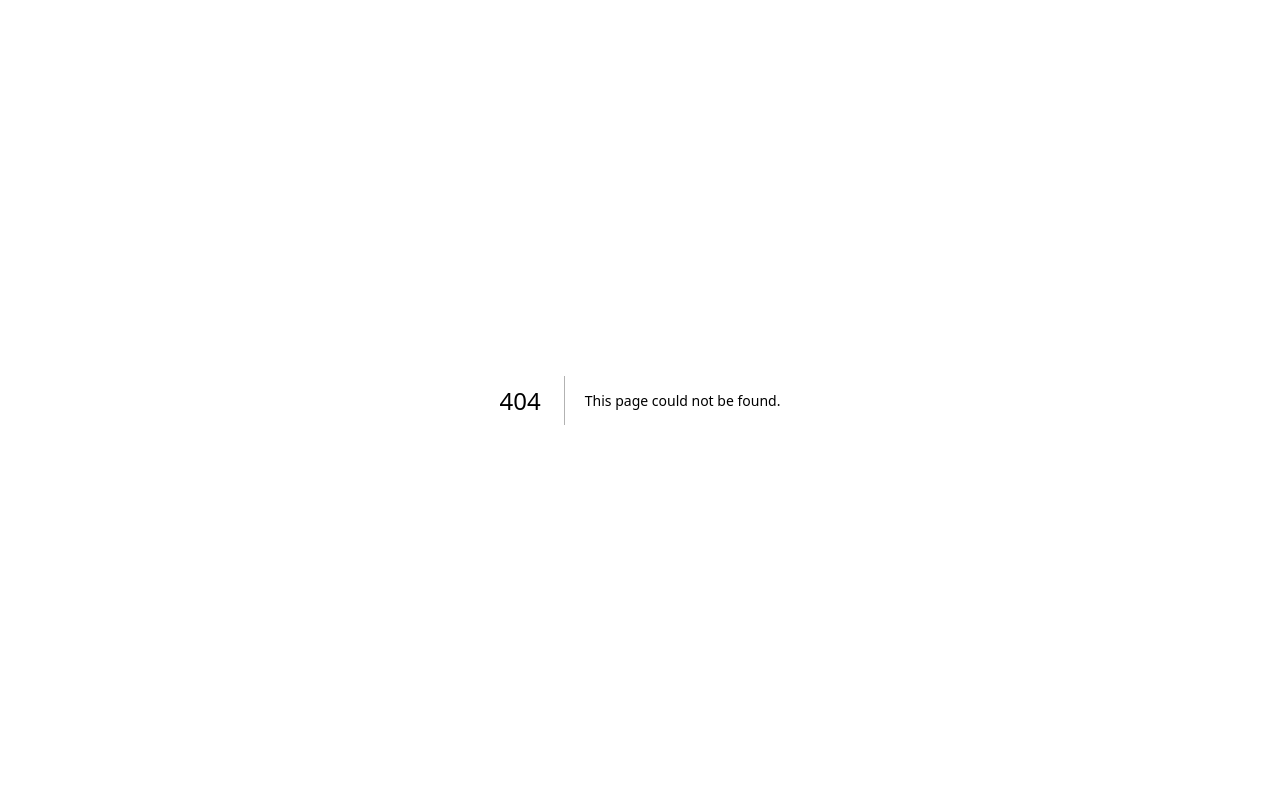
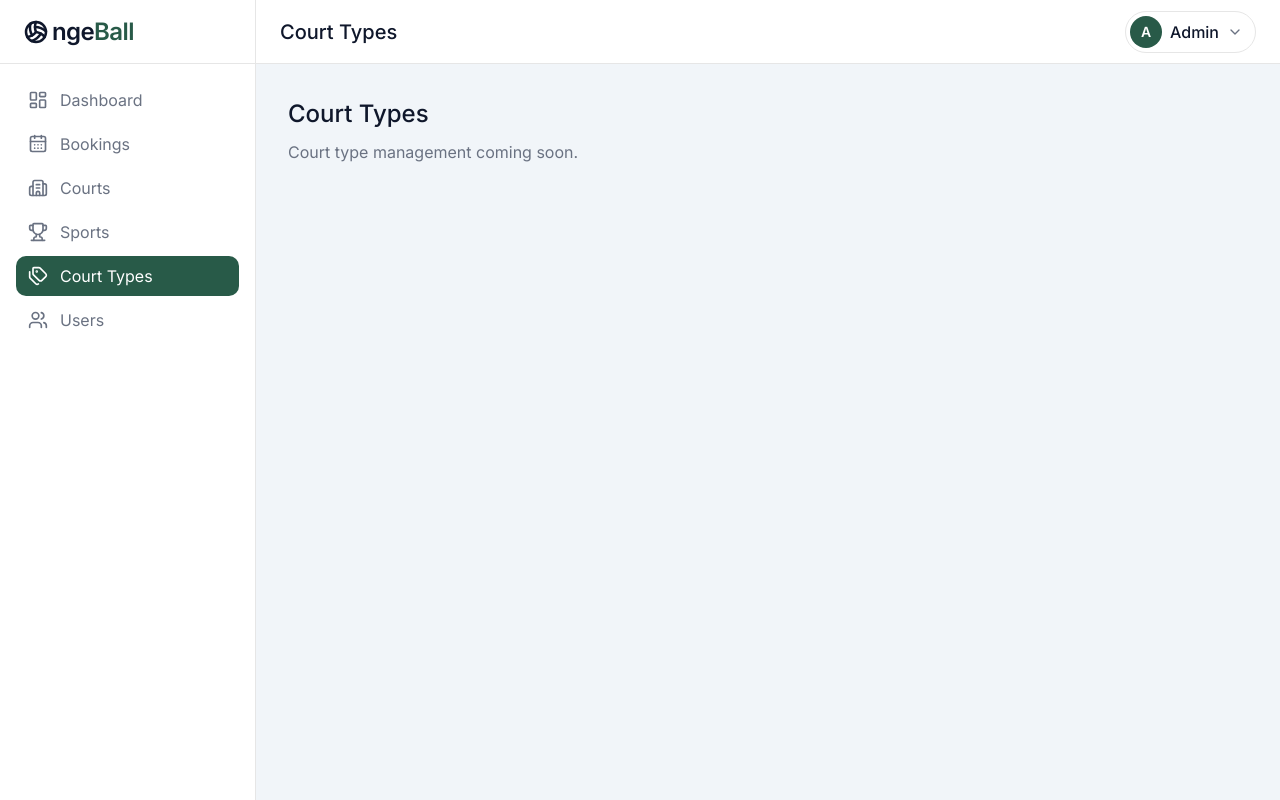
Before and after one commit to juan-dio/ngeball-app, a Next.js app: page /admin/court-types in a window 1280 px wide. Before the commit this address had no page. Built offline with nearby package versions, Linux system fonts and the light colour scheme.

Commit message:
feat: scaffold (admin) route group with admin shell and placeholder pages

```diff
--- /dev/null
+++ b/src/app/(admin)/admin/bookings/page.tsx
@@ -0,0 +1,10 @@
+export default function BookingsPage() {
+  return (
+    <section>
+      <h1 className="text-h2 text-text-primary">Bookings</h1>
+      <p className="mt-2 text-body text-text-secondary">
+        Booking management coming soon.
+      </p>
+    </section>
+  );
+}
--- /dev/null
+++ b/src/app/(admin)/admin/court-types/page.tsx
@@ -0,0 +1,10 @@
+export default function CourtTypesPage() {
+  return (
+    <section>
+      <h1 className="text-h2 text-text-primary">Court Types</h1>
+      <p className="mt-2 text-body text-text-secondary">
+        Court type management coming soon.
+      </p>
+    </section>
+  );
+}
--- /dev/null
+++ b/src/app/(admin)/admin/courts/page.tsx
@@ -0,0 +1,10 @@
+export default function CourtsPage() {
+  return (
+    <section>
+      <h1 className="text-h2 text-text-primary">Courts</h1>
+      <p className="mt-2 text-body text-text-secondary">
+        Court management coming soon.
+      </p>
+    </section>
+  );
+}
--- /dev/null
+++ b/src/app/(admin)/admin/dashboard/page.tsx
@@ -0,0 +1,10 @@
+export default function DashboardPage() {
+  return (
+    <section>
+      <h1 className="text-h2 text-text-primary">Dashboard</h1>
+      <p className="mt-2 text-body text-text-secondary">
+        Dashboard overview coming soon.
+      </p>
+    </section>
+  );
+}
--- /dev/null
+++ b/src/app/(admin)/admin/page.tsx
@@ -0,0 +1,5 @@
+import { redirect } from "next/navigation";
+
+export default function AdminIndexPage() {
+  redirect("/admin/dashboard");
+}
--- /dev/null
+++ b/src/app/(admin)/admin/sports/page.tsx
@@ -0,0 +1,10 @@
+export default function SportsPage() {
+  return (
+    <section>
+      <h1 className="text-h2 text-text-primary">Sports</h1>
+      <p className="mt-2 text-body text-text-secondary">
+        Sports management coming soon.
+      </p>
+    </section>
+  );
+}
--- /dev/null
+++ b/src/app/(admin)/admin/users/page.tsx
@@ -0,0 +1,10 @@
+export default function UsersPage() {
+  return (
+    <section>
+      <h1 className="text-h2 text-text-primary">Users</h1>
+      <p className="mt-2 text-body text-text-secondary">
+        User management coming soon.
+      </p>
+    </section>
+  );
+}
--- /dev/null
+++ b/src/app/(admin)/layout.tsx
@@ -0,0 +1,12 @@
+import type { Metadata } from "next";
+import type { ReactNode } from "react";
+
+import { AdminShell } from "@/components/admin/admin-shell";
+
+export const metadata: Metadata = {
+  title: "ngeBall Admin",
+};
+
+export default function AdminLayout({ children }: { children: ReactNode }) {
+  return <AdminShell>{children}</AdminShell>;
+}
--- /dev/null
+++ b/src/components/admin/admin-shell.tsx
@@ -0,0 +1,172 @@
+"use client";
+
+import { useState } from "react";
+import type { ReactNode } from "react";
+import Link from "next/link";
+import { usePathname } from "next/navigation";
+import {
+  Building2,
+  CalendarDays,
+  ChevronDown,
+  LayoutDashboard,
+  Menu,
+  Tags,
+  Trophy,
+  Users,
+  X,
+} from "lucide-react";
+
+import { cn } from "@/lib/utils";
+import { Logo } from "@/components/logo";
+
+type AdminNavItem = {
+  label: string;
+  href: string;
+  icon: typeof LayoutDashboard;
+};
+
+const ADMIN_NAV_ITEMS: AdminNavItem[] = [
+  { label: "Dashboard", href: "/admin/dashboard", icon: LayoutDashboard },
+  { label: "Bookings", href: "/admin/bookings", icon: CalendarDays },
+  { label: "Courts", href: "/admin/courts", icon: Building2 },
+  { label: "Sports", href: "/admin/sports", icon: Trophy },
+  { label: "Court Types", href: "/admin/court-types", icon: Tags },
+  { label: "Users", href: "/admin/users", icon: Users },
+];
+
+function isActivePathname(pathname: string, href: string) {
+  return pathname === href || pathname.startsWith(`${href}/`);
+}
+
+function AdminNavLinks({ onNavigate }: { onNavigate?: () => void }) {
+  const pathname = usePathname();
+
+  return (
+    <nav className="flex flex-col gap-1">
+      {ADMIN_NAV_ITEMS.map((item) => {
+        const Icon = item.icon;
+        const active = isActivePathname(pathname, item.href);
+        return (
+          <Link
+            key={item.href}
+            href={item.href}
+            onClick={onNavigate}
+            aria-current={active ? "page" : undefined}
+            className={cn(
+              "flex items-center gap-3 rounded-lg px-3 py-2 text-body transition-colors",
+              active
+                ? "bg-primary text-white"
+                : "text-text-secondary hover:bg-light hover:text-text-primary",
+            )}
+          >
+            <Icon className="size-5" />
+            {item.label}
+          </Link>
+        );
+      })}
+    </nav>
+  );
+}
+
+function AdminIdentityButton() {
+  return (
+    <button
+      type="button"
+      className="flex cursor-pointer items-center gap-2 rounded-full border border-border bg-white py-1 pr-3 pl-1 transition-colors hover:bg-light"
+    >
+      <span className="flex size-8 items-center justify-center rounded-full bg-primary text-small font-semibold text-white">
+        A
+      </span>
+      <span className="text-body font-medium text-text-primary">Admin</span>
+      <ChevronDown className="size-4 text-text-secondary" />
+    </button>
+  );
+}
+
+export function AdminShell({ children }: { children: ReactNode }) {
+  const [drawerOpen, setDrawerOpen] = useState(false);
+  const pathname = usePathname();
+  const currentSection = ADMIN_NAV_ITEMS.find((item) =>
+    isActivePathname(pathname, item.href),
+  );
+
+  return (
+    <div className="min-h-screen bg-background">
+      <header className="sticky top-0 z-40 flex h-16 items-center justify-between border-b border-border bg-white px-4 md:hidden">
+        <Link href="/admin/dashboard" className="shrink-0">
+          <Logo />
+        </Link>
+        <button
+          type="button"
+          aria-label="Open menu"
+          aria-expanded={drawerOpen}
+          aria-controls="admin-mobile-drawer"
+          onClick={() => setDrawerOpen(true)}
+          className="flex h-10 w-10 cursor-pointer items-center justify-center rounded-full text-text-primary transition-colors hover:bg-light"
+        >
+          <Menu className="size-5" />
+        </button>
+      </header>
+
+      <div
+        className={cn(
+          "fixed inset-0 z-50 md:hidden",
+          !drawerOpen && "pointer-events-none",
+        )}
+      >
+        <div
+          aria-hidden="true"
+          onClick={() => setDrawerOpen(false)}
+          className={cn(
+            "absolute inset-0 bg-black/50 transition-opacity duration-300",
+            drawerOpen ? "opacity-100" : "opacity-0",
+          )}
+        />
+        <aside
+          id="admin-mobile-drawer"
+          inert={!drawerOpen}
+          className={cn(
+            "absolute inset-y-0 left-0 flex w-64 max-w-[80vw] flex-col bg-white transition-transform duration-300 ease-in-out",
+            drawerOpen ? "translate-x-0" : "-translate-x-full",
+          )}
+        >
+          <div className="flex h-16 shrink-0 items-center justify-between border-b border-border px-4">
+            <Logo />
+            <button
+              type="button"
+              aria-label="Close menu"
+              onClick={() => setDrawerOpen(false)}
+              className="flex h-10 w-10 cursor-pointer items-center justify-center rounded-full text-text-primary transition-colors hover:bg-light"
+            >
+              <X className="size-5" />
+            </button>
+          </div>
+          <div className="flex-1 overflow-y-auto p-4">
+            <AdminNavLinks onNavigate={() => setDrawerOpen(false)} />
+          </div>
+        </aside>
+      </div>
+
+      <aside className="fixed inset-y-0 left-0 z-40 hidden w-64 flex-col border-r border-border bg-white md:flex">
+        <div className="flex h-16 shrink-0 items-center border-b border-border px-6">
+          <Link href="/admin/dashboard" className="shrink-0">
+            <Logo />
+          </Link>
+        </div>
+        <div className="flex-1 overflow-y-auto p-4">
+          <AdminNavLinks />
+        </div>
+      </aside>
+
+      <div className="flex min-h-screen flex-col md:pl-64">
+        <header className="sticky top-0 z-30 hidden h-16 items-center justify-between border-b border-border bg-white px-6 md:flex">
+          <span className="text-h3 text-text-primary">
+            {currentSection?.label ?? "Admin"}
+          </span>
+          <AdminIdentityButton />
+        </header>
+        <main className="flex-1 p-6 md:p-8">{children}</main>
+      </div>
+    </div>
+  );
+}
```
